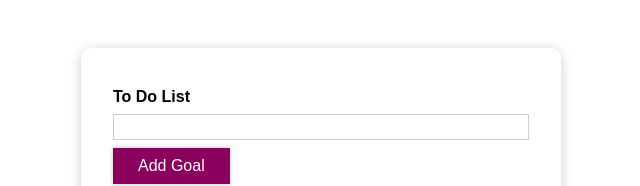
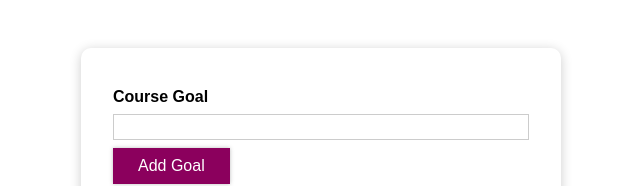
Before and after one commit to YarinsHyper/react-tasks, a React (Create React App) app: page / in a window 1280 px wide. Shown: the top 186 px of the page, without its empty margins (319-959 px from the left). Built offline with nearby package versions, Linux system fonts and the light colour scheme.

Commit message:
fix: latest changes

```diff
--- a/src/App.js
+++ b/src/App.js
@@ -1,32 +1,32 @@
-import React, { useState } from 'react';
+import React, { useState } from "react";
 
-import CourseGoalList from './components/CourseGoals/CourseGoalList/CourseGoalList';
-import CourseInput from './components/CourseGoals/CourseInput/CourseInput';
-import './App.css';
+import CourseGoalList from "./components/CourseGoals/CourseGoalList/CourseGoalList";
+import CourseInput from "./components/CourseGoals/CourseInput/CourseInput";
+import "./App.css";
 
 const App = () => {
   const [courseGoals, setCourseGoals] = useState([
-    { text: 'Do all exercises!', id: 'g1' },
-    { text: 'Finish the course!', id: 'g2' }
+    { text: "Do all exercises!", id: "g1" },
+    { text: "Finish the course!", id: "g2" },
   ]);
 
-  const addGoalHandler = enteredText => {
-    setCourseGoals(prevGoals => {
+  const addGoalHandler = (enteredText) => {
+    setCourseGoals((prevGoals) => {
       const updatedGoals = [...prevGoals];
-      updatedGoals.unshift({ text: enteredText, id: Math.random().toString() });
+      updatedGoals.unshift({ text: enteredText, id: "goal1" });
       return updatedGoals;
     });
   };
 
-  const deleteItemHandler = goalId => {
-    setCourseGoals(prevGoals => {
-      const updatedGoals = prevGoals.filter(goal => goal.id !== goalId);
+  const deleteItemHandler = (goalId) => {
+    setCourseGoals((prevGoals) => {
+      const updatedGoals = prevGoals.filter((goal) => goal.id !== goalId);
       return updatedGoals;
     });
   };
 
   let content = (
-    <p style={{ textAlign: 'center' }}>No goals found. Maybe add one?</p>
+    <p style={{ textAlign: "center" }}>No goals found. Maybe add one?</p>
   );
 
   if (courseGoals.length > 0) {
@@ -40,16 +40,7 @@ const App = () => {
       <section id="goal-form">
         <CourseInput onAddGoal={addGoalHandler} />
       </section>
-      <section id="goals">
-        {content}
-        {/* {courseGoals.length > 0 && (
-          <CourseGoalList
-            items={courseGoals}
-            onDeleteItem={deleteItemHandler}
-          />
-        ) // <p style={{ textAlign: 'center' }}>No goals found. Maybe add one?</p>
-        } */}
-      </section>
+      <section id="goals">{content}</section>
     </div>
   );
 };
--- a/src/components/CourseGoals/CourseGoalItem/CourseGoalItem.js
+++ b/src/components/CourseGoals/CourseGoalItem/CourseGoalItem.js
@@ -2,11 +2,8 @@ import React from 'react';
 
 import './CourseGoalItem.css';
 
-const CourseGoalItem = props => {
-  // const [deleteText, setDeleteText] = useState('');
-
+const CourseGoalItem = (props) => {
   const deleteHandler = () => {
-    // setDeleteText('(Deleted!)');
     props.onDelete(props.id);
   };
 
--- a/src/components/CourseGoals/CourseInput/CourseInput.js
+++ b/src/components/CourseGoals/CourseInput/CourseInput.js
@@ -1,36 +1,10 @@
-import React, { useState } from "react";
-import Button from "../../UI/Button/Button";
-import styles from "./CourseInput.module.css";
+import React, { useState } from 'react';
 
-// const FormControl = styled.div`
-//     margin: 0.5rem 0;
-
-//   & label
-//     font-weight: bold;
-//     display: block;
-//     margin-bottom: 0.5rem;
-//     color: ${(props) => (props.invalid ? "red" : "black")};
-//   }
-
-//   & input {
-//     display: block;
-//     width: 100%;
-//     border: 1px solid ${(props) => (props.invalid ? "red" : "#ccc")};
-//     background: ${(props) => (props.invalid ? "#ffd7d7" : "transparent")};
-//     font: inherit;
-//     line-height: 1.5rem;
-//     padding: 0 0.25rem;
-//   }
-
-//   & input:focus {
-//     outline: none;
-//     background: #fad0ec;
-//     border-color: #8b005d;
-//   }
-// `;
+import Button from '../../UI/Button/Button';
+import styles from './CourseInput.module.css';
 
 const CourseInput = (props) => {
-  const [enteredValue, setEnteredValue] = useState("");
+  const [enteredValue, setEnteredValue] = useState('');
   const [isValid, setIsValid] = useState(true);
 
   const goalInputChangeHandler = (event) => {
@@ -52,9 +26,9 @@ const CourseInput = (props) => {
   return (
     <form onSubmit={formSubmitHandler}>
       <div
-        className={`${styles["form-control"]} ${!isValid && styles.invalid}`}
+        className={`${styles['form-control']} ${!isValid && styles.invalid}`}
       >
-        <label>To Do List</label>
+        <label>Course Goal</label>
         <input type="text" onChange={goalInputChangeHandler} />
       </div>
       <Button type="submit">Add Goal</Button>
```
Also changed, not shown: package.json (+6 -14 lines), src/components/UI/Button/Button.js (+3 -27 lines).
